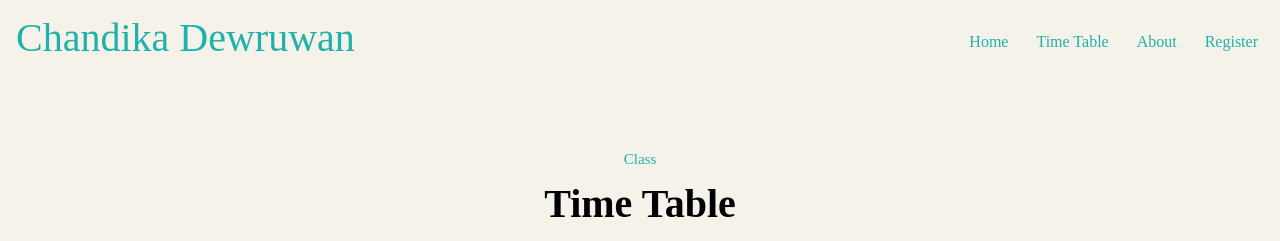
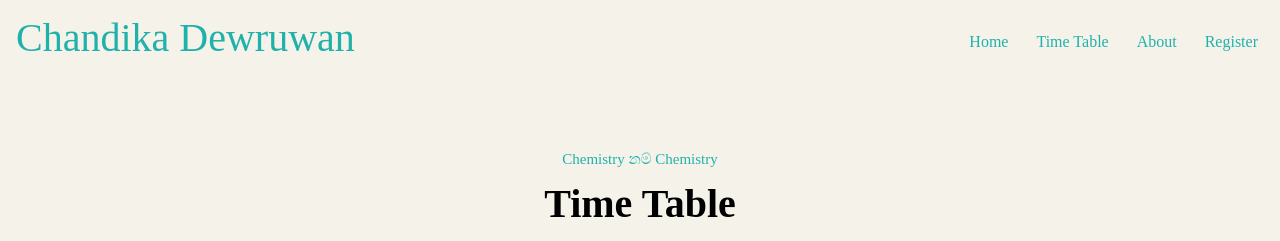
Before and after one commit to NSBM-SPM-2021/github-basics-Sachini98, a React (Create React App) app in the folder FrontEnd/frontend/: page /about in a window 1280 px wide. Shown: the top 241 px of the page. Built offline with nearby package versions, Linux system fonts and the light colour scheme.

Commit message:
Change name

```diff
--- a/FrontEnd/frontend/src/About.js
+++ b/FrontEnd/frontend/src/About.js
@@ -24,7 +24,7 @@ const About = () => {
                         <br/>
                         <br/>
 
-                                <ReactPlayer url='https://vimeo.com/385010495' />
+                                <ReactPlayer url='https://www.youtube.com/watch?v=1oO-fQvMrkE' />
 
                     </Col>
                     <Col>
--- a/FrontEnd/frontend/src/Home.js
+++ b/FrontEnd/frontend/src/Home.js
@@ -37,7 +37,7 @@ const Home = () => {
 
                     <CardTitle className="overlay-title"><br/>
 
-                        <br/><br/>Chemistry</CardTitle>
+                        <br/><br/>Chemistry නම් Chemistry</CardTitle>
                     <CardText>We want to be as intelligent as possible</CardText>
                     <CardText>
                         <small className="text-muted"><Link to="/appointment" className="btn btn-primary btn-outline-primary px-4 py-2">Register Now </Link></small>
--- a/FrontEnd/frontend/src/ServiceList.js
+++ b/FrontEnd/frontend/src/ServiceList.js
@@ -29,7 +29,7 @@ const ServiceList = () => {
         <div className="service-my">
                 <div>
                     <div className="artists-header">
-                        <span >Class </span>
+                        <span >Chemistry නම් Chemistry </span>
                         <h2 >Time Table</h2>
                         <p>We want to be as intelligent as possible</p>
                     </div>
```
Also changed, not shown: 1 other file (tests, documents, lock files or other folders).
